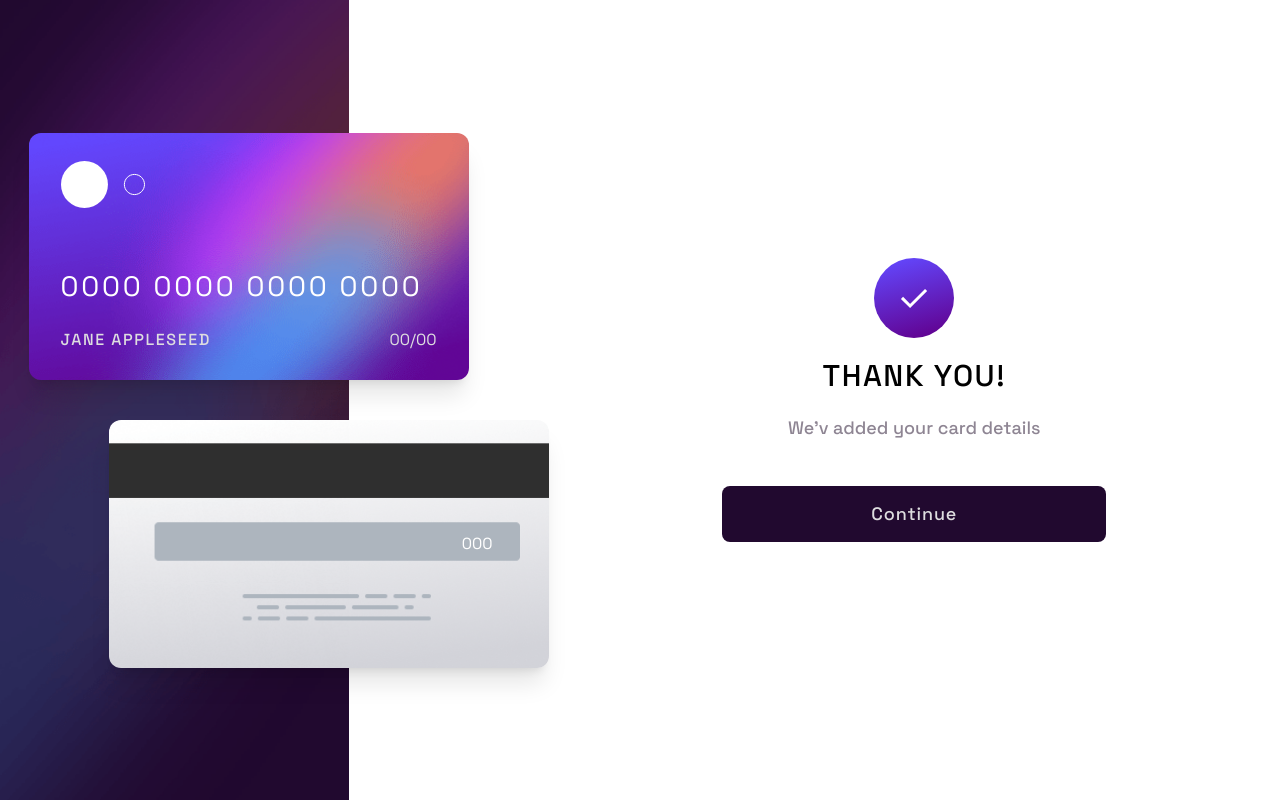
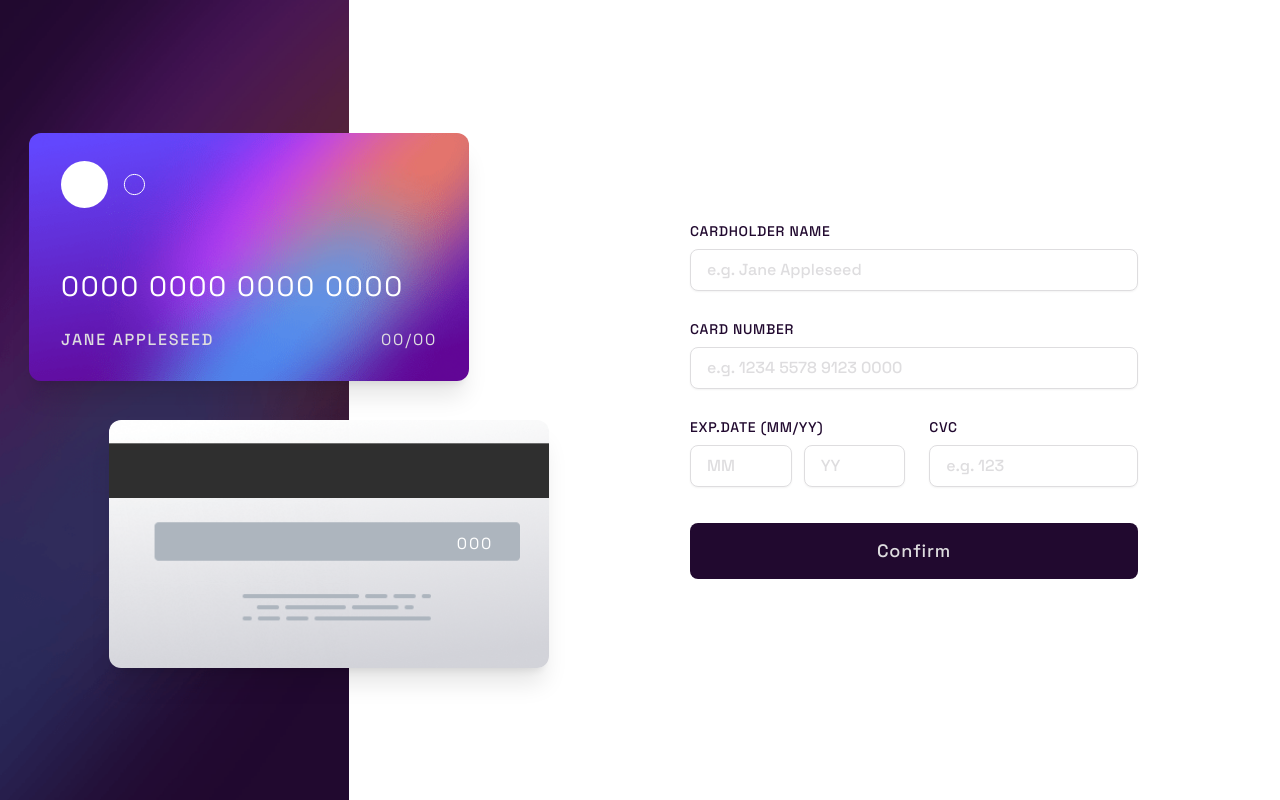
Before and after one commit to CiscoFran10/.mtd, a Next.js app: page / in a window 1280 px wide. Built offline with nearby package versions, Linux system fonts and the light colour scheme.

Commit message:
feat: finished project

```diff
--- a/src/components/Cards.tsx
+++ b/src/components/Cards.tsx
@@ -5,26 +5,43 @@ import { useCard } from "@/context/CardContext";
 
 function Cards() {
 	const { data } = useCard();
+
+	const normalizeMonth = data?.cc_month.toString().padStart(2, "0");
+	const letters = data?.cc_number
+		.toString()
+		.split(" ")
+		.map((item) => item.split(""));
+
 	return (
-		<section className="flex flex-col-reverse items-center justify-center w-full px-4 pt-8 bg-no-repeat bg-cover shadow md:flex-col md:gap-10 md:items-end md:min-h-screen bg-desktop md:pl-6 md:px-0 md:pt-0">
-			<div className="card -mt-16 md:-mt-0  bg-card-front mr-[10%] md:mr-12 lg:mr-20 p-5 md:p-8 ">
+		<section className="flex flex-col-reverse items-center justify-center w-full px-4 pt-8 bg-no-repeat bg-cover shadow md:flex-col md:gap-10 md:items-end md:min-h-screen bg-desktop md:pl-6 md:px-0 md:pt-0 animate-[bg-position_1.5s_ease] transition duration-300">
+			<div className="card -mt-16 md:-mt-0  bg-card-front mr-[10%] md:mr-12 lg:mr-20 p-5 md:p-8 tracking-widest -translate-x-40 animate-[fade-in_1s_ease_forwards_0.3s] opacity-0">
 				<Image src={Logo} alt="card logo" className="w-14 lg:w-fit" />
 
-				<h2 className="block text-lg md:text-xl lg:text-[28px] mt-10 md:mt-12 lg:mt-16 tracking-widest">
-					{data ? data.cc_number : "0000 0000 0000 0000"}
+				<h2 className="flex items-center gap-[10px] h-full text-lg md:text-xl lg:text-[28px] mt-10 md:mt-12 lg:mt-16 ">
+					{(data?.cc_number &&
+						letters?.map((group, index) => (
+							<div className="flex gap-[1px]" key={index}>
+								{group.map((letter, index) => (
+									<span key={index} className="letters">
+										{letter}
+									</span>
+								))}
+							</div>
+						))) ||
+						"0000 0000 0000 0000"}
 				</h2>
 
 				<div className="flex items-center justify-between w-full mt-3 md:mt-5 text-xs md:text-sm lg:text-base lg:mt-7 text-gray-violet-100 ">
-					<h1 className="font-medium tracking-widest uppercase">
-						{data ? data.name : "Jane Appleseed"}
+					<h1 className="font-medium  uppercase">
+						{data?.name || "Jane Appleseed"}
 					</h1>
-					<span> {data ? `${data.cc_month}/${data.cc_year}` : "00/00"}</span>
+					<span> {`${normalizeMonth || "00"}/${data?.cc_year || "00"}`}</span>
 				</div>
 			</div>
 
-			<div className="card items-end  bg-card-back">
+			<div className="card items-end  bg-card-back tracking-widest translate-x-40 animate-[fade-in_1s_ease_forwards_0.3s] opacity-0">
 				<span className="block text-sm mr-10 sm:text-base lg:mr-14">
-					{data ? data.cc_cvc : "000"}
+					{data?.cc_cvc || "000"}
 				</span>
 			</div>
 		</section>
--- a/src/components/Form/Form.tsx
+++ b/src/components/Form/Form.tsx
@@ -12,26 +12,39 @@ function Form() {
 	const {
 		register,
 		handleSubmit,
+		watch,
+		reset,
 		formState: { errors },
 	} = useForm<Card>({
 		resolver: yupResolver(schema),
-		mode: "onChange",
 	});
-	const { setData, data } = useCard();
-	const [completed, setCompleted] = React.useState(true);
+	const { setData } = useCard();
+	const [completed, setCompleted] = React.useState(false);
+
+	React.useEffect(() => {
+		const subscription = watch((value) => {
+			if (Object.values(value).length > 0) setData(value as Card);
+		});
+		return () => subscription.unsubscribe();
+	}, [watch, setData]);
+
+	const handleComplete = () => {
+		setCompleted(false);
+		setData(null);
+		reset();
+	};
 
 	const onSubmit = () => {
 		setCompleted(true);
 	};
 
-	const handleComplete = () => {
-		setCompleted(false);
-	};
-
 	return (
-		<section className="flex flex-col items-center md:justify-center w-full md:min-h-screen px-8">
+		<section className="flex flex-col items-center w-full px-8 md:justify-center md:min-h-screen">
 			{!completed ? (
-				<form className="max-w-md" onSubmit={handleSubmit(onSubmit)}>
+				<form
+					className="max-w-md animate-[fade-in_0.7s_ease_forwards] translate-x-40 opacity-0"
+					onSubmit={handleSubmit(onSubmit)}
+				>
 					<FormFields register={register} errors={errors} />
 				</form>
 			) : (
@@ -41,7 +54,7 @@ function Form() {
 					<p className="text-gray-violet-800">
 						We&apos;v added your card details
 					</p>
-					<button onClick={handleComplete} className="btn-primary mt-6">
+					<button onClick={handleComplete} className="mt-6 btn-primary">
 						Continue
 					</button>
 				</div>
--- a/src/components/Form/FormFields.tsx
+++ b/src/components/Form/FormFields.tsx
@@ -1,4 +1,3 @@
-import React from "react";
 import { Card } from "@/context/CardContext";
 
 import Input from "./Input";
@@ -42,31 +41,28 @@ function FormFields({ register, errors }: FormFieldsProps) {
 						<label>
 							<span className="sr-only">Month</span>
 							<InputMask
-								className="input"
+								className={`input ${errors.cc_month && "border-red"}`}
 								mask="99"
 								placeholder="MM"
 								{...register("cc_month")}
 							/>
-
-							{errors.cc_month && (
-								<p className="block">{errors.cc_month?.message}</p>
-							)}
 						</label>
 
 						<label>
 							<span className="sr-only">Year</span>
 							<InputMask
-								className="input"
+								className={`input ${errors.cc_year && "border-red"}`}
 								mask="99"
 								placeholder="YY"
 								{...register("cc_year")}
 							/>
-
-							{errors.cc_year && (
-								<p className="block">{errors.cc_year?.message}</p>
-							)}
 						</label>
 					</div>
+					{(errors.cc_month || errors.cc_year) && (
+						<p className="text-red text-sm mt-2">
+							{errors.cc_month?.message || errors.cc_year?.message}
+						</p>
+					)}
 				</fieldset>
 
 				<Input
@@ -90,8 +86,19 @@ export const schema = yup.object().shape({
 	cc_number: yup
 		.string()
 		.required("Can't be blank")
-		.matches(/[0-9]/, "Wrong format, numbers only"),
-	cc_month: yup.number().max(12, "o ano tem 12 messes porra").min(1).required("Can't be blank"),
-	cc_year: yup.string().required("Can't be blank"),
+		.matches(/^[\d ]*$/, "Wrong format, numbers only"),
+	cc_month: yup
+		.number()
+		.transform((value) => (Number.isNaN(value) ? null : value))
+		.nullable()
+		.required("Can't be blank")
+		.max(12, "Invalid exp. date")
+		.min(1),
+	cc_year: yup
+		.number()
+		.transform((value) => (Number.isNaN(value) ? null : value))
+		.nullable()
+		.required("Can't be blank")
+		.min(23, "Invalid year"),
 	cc_cvc: yup.string().required("Can't be blank"),
 });
--- a/src/components/Form/Input.tsx
+++ b/src/components/Form/Input.tsx
@@ -1,5 +1,5 @@
 import { Card } from "@/context/CardContext";
-import React from "react";
+
 import InputMask from "react-input-mask";
 import { FieldErrors, Path, UseFormRegister } from "react-hook-form";
 
--- a/src/pages/_document.tsx
+++ b/src/pages/_document.tsx
@@ -2,7 +2,7 @@ import { Html, Head, Main, NextScript } from 'next/document'
 
 export default function Document() {
   return (
-    <Html lang="en">
+    <Html lang="pt-br">
       <Head />
       <body>
         <Main />
--- a/src/styles/globals.css
+++ b/src/styles/globals.css
@@ -26,4 +26,27 @@
 	.shadow {
 		@apply shadow-[0_-85px_0_-0_#fff_inset] lg:shadow-[-200px_0_0_-0px_#fff_inset] md:shadow-[-100px_0_0_-0px_#fff_inset];
 	}
+
+	.letters {
+		@apply inline-block opacity-0 -translate-y-10 animate-[letters_0.3s_ease_forwards];
+	}
+
+	@keyframes fade-in {
+		to {
+			opacity: 1;
+			transform: translateX(0px);
+		}
+	}
+
+	@keyframes letters {
+		to {
+			opacity: 1;
+			transform: translateY(0px);
+		}
+	}
+	@keyframes bg-position {
+		from {
+			background-position: -800px 0px;
+		}
+	}
 }
```
